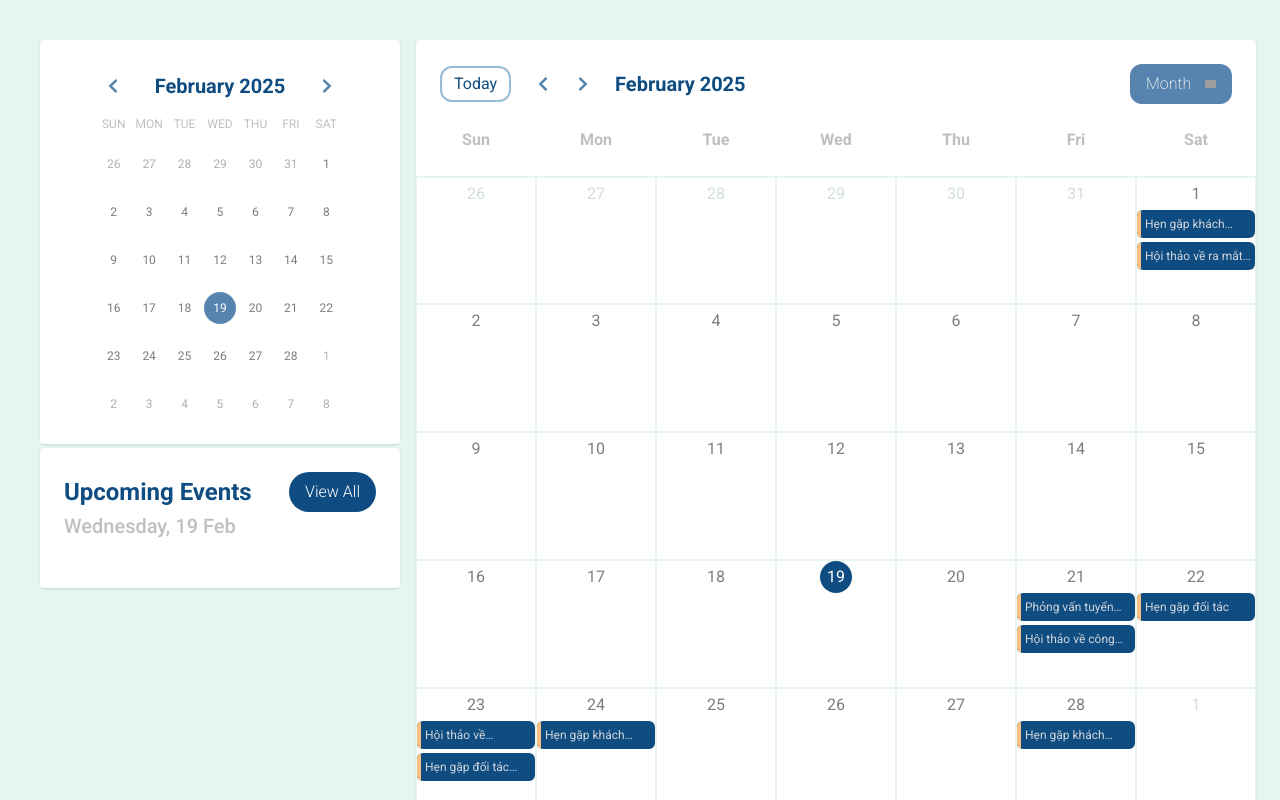
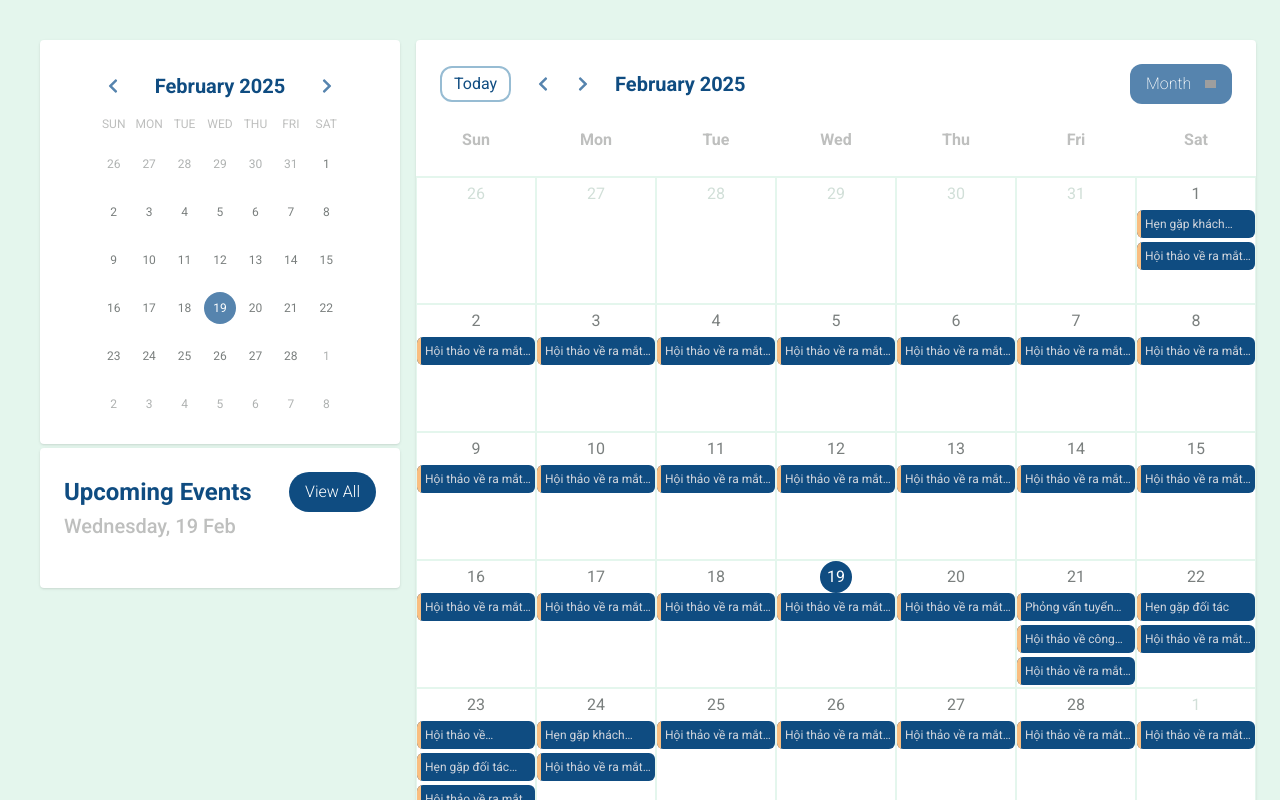
Before and after one commit to ptdevzz/calendar, a React (Vite) app: page / in a window 1280 px wide. Shown: the top 800 px of the page. Built offline with nearby package versions, Linux system fonts and the light colour scheme; grey boxes are pictures that could not be loaded.

Commit message:
fix: something

```diff
--- a/src/App.tsx
+++ b/src/App.tsx
@@ -31,9 +31,7 @@ function App() {
     date: null,
     isOpen: false
   })
-  const [events, setEvents] = useState<CalendarDay[]>([
-    ...(data as CalendarDay[])
-  ])
+  const [events, setEvents] = useState<CalendarDay[]>([...data])
 
   const {
     register,
@@ -47,14 +45,17 @@ function App() {
   const allRecuringEvent = useMemo(
     () =>
       [...events].filter((e) => {
+
         return (
-          e.events.filter((eItem) => eItem.recurrence !== 'none').length > 0
+          [...e.events].filter((eItem) => eItem.recurrence !== 'none').length > 0
         )
       }),
-    [events]
+    [events, openModal]
   )
 
-  const dateForEvent = getDateForRecurringEvent(allRecuringEvent)
+
+  // const allRecuringEvent = []
+  const dateForEvent = getDateForRecurringEvent([...allRecuringEvent])
 
   function getDateForRecurringEvent(eventList: CalendarDay[]) {
     const result: {
@@ -79,7 +80,7 @@ function App() {
   }
 
   const eventsByDate = useMemo(() => {
-    return events.reduce<{ [key: string]: EventModel[] }>((prev, curr) => {
+    return [...events].reduce<{ [key: string]: EventModel[] }>((prev, curr) => {
       if (curr.date in prev) {
         return prev
       }
@@ -148,6 +149,7 @@ function App() {
       const preMonthDateCurr = dateSelected.subtract(1, 'month')
       const nextMonthDateCurr = dateSelected.add(1, 'month')
 
+
       const ruleConfig: Partial<Options> = {
         freq: convertFreq(),
         dtstart: new Date(dateCurr.year(), dateCurr.month(), dateCurr.date())
@@ -167,9 +169,16 @@ function App() {
         true
       )
 
+      // console.log("prev", preMonthDateCurr.format("DD/MM/YYYY"));
+      // console.log("current", dateSelected.format("DD/MM/YYYY"));
+      // console.log("next", nextMonthDateCurr.format("DD/MM/YYYY"));
+      // console.log(allDates.map((date) => dayjs(date).format('DD-MM-YYYY')));
+
       return allDates.map((date) => dayjs(date).format('DD-MM-YYYY'))
     }
   }
+
+
 
   return (
     <div className='bg-calendar-title'>
@@ -266,7 +275,9 @@ function App() {
             monthViewRender={(dayItem) => {
               const eventList = eventsByDate[dayItem.date] || []
 
+
               Object.keys(dateForEvent).forEach((key) => {
+                // console.log(dayItem, dateForEvent[key].dateBetween.includes(dayItem.date));
                 if (dateForEvent[key].dateBetween.includes(dayItem.date)) {
                   // check is recurring date
                   const checkExist = eventList.some(
@@ -277,7 +288,6 @@ function App() {
                   }
                 }
               })
-              // console.log(eventList, dayItem.date, dateForEvent, eventsByDate)
 
               return eventList.map((v) => <Event title={v.title} key={v.id} />)
             }}
--- a/src/components/calendar-mini/index.tsx
+++ b/src/components/calendar-mini/index.tsx
@@ -47,14 +47,15 @@ const CalendarMini = () => {
                 <div>FRI</div>
                 <div>SAT</div>
             </div>
-            {calendarsMini.map((row) => {
+            {calendarsMini.map((row,idx) => {
                 return <div
                     className="grid grid-cols-7 text-center text-dark-calendar-title font-mono my-4"
+                    key={idx}
                 >
                     {row.map((col) => {
                         const blurText = 'opacity-60'
                         const isToday = currentDay === col.date
-                        return <div className="flex items-center justify-center">
+                        return <div className="flex items-center justify-center" key={col.date}>
                             <p className={`flex items-center justify-center rounded-full w-5 h-5 p-4 text-xs ${col.isNextMonth || col.isPrevMonth ? blurText : ''} ${isToday ? 'bg-light-blue text-white' : ''}`}>{col.day}</p>
                         </div>
                     })}
--- a/src/components/calendar/grid-view/month/CalendarMonthView.tsx
+++ b/src/components/calendar/grid-view/month/CalendarMonthView.tsx
@@ -27,10 +27,11 @@ const CalendarMonthView = ({
       {/* Days */}
       {calendars.map((row, rowIdx) => {
         return (
-          <div className='grid grid-cols-7'>
+          <div className='grid grid-cols-7' key={rowIdx}>
             {row.map((col) => {
               return (
                 <DayItem
+
                   key={col.date}
                   item={col}
                   rowIndex={rowIdx}
--- a/src/components/event-list/event-item/index.tsx
+++ b/src/components/event-list/event-item/index.tsx
@@ -7,7 +7,6 @@ interface EventItemProps {
 }
 
 const EventItem = ({ type, event }: EventItemProps) => {
-  console.log(type)
 
   const time = Number(event?.time?.split(':')?.[0] || 0)
   const classByType = {
--- a/src/components/event-list/index.tsx
+++ b/src/components/event-list/index.tsx
@@ -17,7 +17,7 @@ const EventList = ({ event }: EventListProps) => {
         </div>
         <p className="font-medium text-xl text-secondary-title">{today}</p>
         <ul className="mt-6">
-            {event?.events?.map((e) => <EventItem type={e.status} event={e} />)}
+            {event?.events?.map((e) => <EventItem type={e.status} key={e.id} event={e} />)}
         </ul>
     </div>
 }
--- a/src/data/event.ts
+++ b/src/data/event.ts
@@ -9,7 +9,7 @@ export const data = [
         location: 'Văn phòng khách hàng',
         time: '09:00',
         description: 'Thảo luận tiến độ dự án',
-        recurrence: 'monthly',
+        recurrence: 'none',
         status: 1
       },
       {
@@ -20,7 +20,7 @@ export const data = [
         time: '02:00',
         description: 'Tìm hiểu về các tính năng mới của sản phẩm',
         url: 'https://www.eventbrite.sg/e/sample-webinar-event',
-        recurrence: 'none',
+        recurrence: 'daily',
         status: 2
       }
     ]
--- a/src/untils/generateCalendar.ts
+++ b/src/untils/generateCalendar.ts
@@ -32,7 +32,7 @@ export const generateCalendar = (year: number, month: number): DayModel[][] => {
       }
       if (i === 0 && j < startDay) {
         const dateStr = dayjs(
-          new Date(previousYear, previousMonth - 1, prevMonthDay)
+          new Date(previousYear, previousMonth, prevMonthDay)
         ).format('DD-MM-YYYY')
         dayInfo.isPrevMonth = true
         dayInfo.day = prevMonthDay++
```
